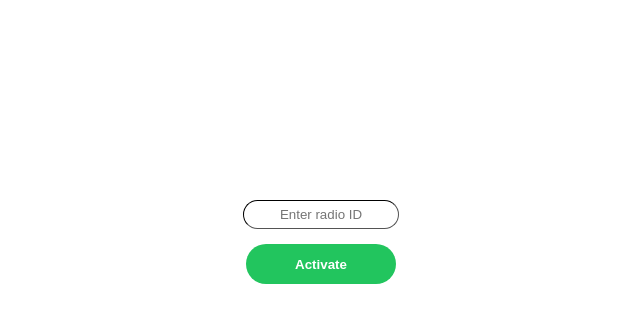
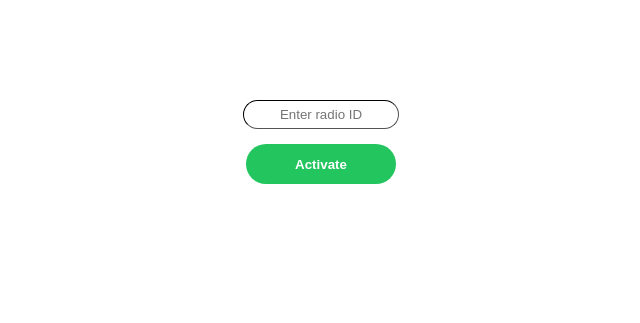
Before and after one commit to OvernightPancake/sxm, a Flask app: page / in a window 1280 px wide. Shown: the top 323 px of the page, without its empty margins (319-959 px from the left). Run offline with Flask 2, Linux system fonts and the light colour scheme.

Commit message:
Commit 3

```diff
--- a/static/css/style.css
+++ b/static/css/style.css
@@ -20,8 +20,7 @@
 div.box {
   margin-left: auto;
   margin-right: auto;
-  margin-top: 200px;
-  margin-bottom: 200px;
+  margin-top: 100px;
   display: block
 }
 
--- a/templates/index.html
+++ b/templates/index.html
@@ -9,16 +9,14 @@
 <body>
     <div class="box">
         {% if result and result.success %}
-            <img alt="success" class="status" onclick="info()" src="{{ url_for('static', filename='images/success.png') }}">
+            <img alt="success" class="status" onclick="info()" src="{{ url_for('static', filename='images/success.png') }}" title="Click for info">
         {% elif result and not result.success %}
-            <img alt="failure" class="status" onclick="info()" src="{{ url_for('static', filename='images/failure.png') }}">
+            <img alt="failure" class="status" onclick="info()" src="{{ url_for('static', filename='images/failure.png') }}" title="Click for info">
         {% endif %}
         <form method="post">
-            <label>
-                <input type="text" name="radio_id"  class="radio_id_entry"
-                placeholder="Enter radio ID"
-                value="{{ request.form['radio_id'] }}">
-            </label>
+            <input type="text" name="radio_id"  class="radio_id_entry"
+            placeholder="Enter radio ID"
+            value="{{ request.form['radio_id'] }}">
             <button type="submit" class="button">Activate</button>
         </form>
         {% if result and result.responses %}
```
